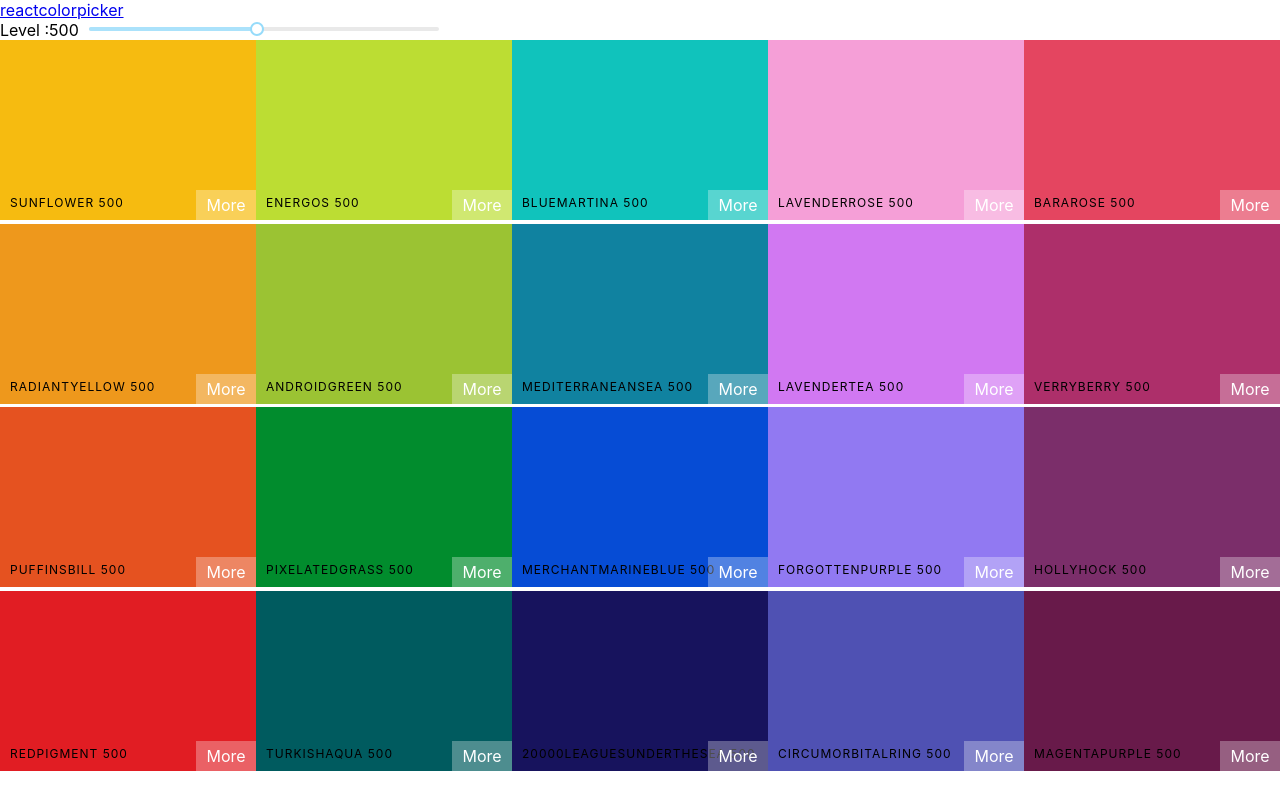
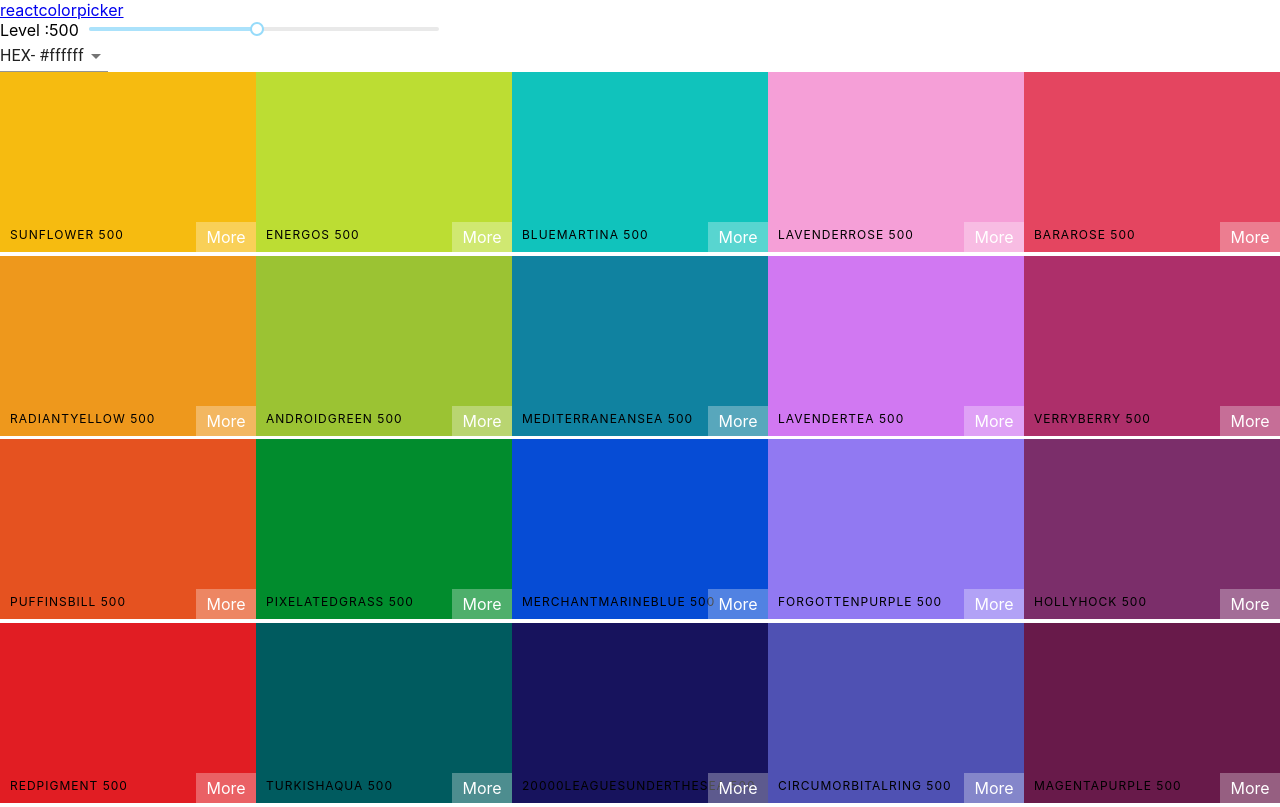
Before and after one commit to tanaya123-comp/Color-Project, a React (Create React App) app: page / in a window 1280 px wide. Built offline with nearby package versions, Linux system fonts and the light colour scheme.

Commit message:
Added selecter

```diff
--- a/package.json
+++ b/package.json
@@ -3,6 +3,7 @@
   "version": "0.1.0",
   "private": true,
   "dependencies": {
+    "@material-ui/core": "^4.11.2",
     "@testing-library/jest-dom": "^5.11.6",
     "@testing-library/react": "^11.2.2",
     "@testing-library/user-event": "^12.5.0",
--- a/src/Navbar.js
+++ b/src/Navbar.js
@@ -1,11 +1,25 @@
 import React,{Component} from 'react';
 import Slider from 'rc-slider';
 import 'rc-slider/assets/index.css';
+import Select from "@material-ui/core/Select";
+import MenuItem from "@material-ui/core/MenuItem";
 
 class Navbar extends Component{
 
     constructor(props){
         super(props);
+
+        this.state={format:"hex"}
+
+        this.handleChange=this.handleChange.bind(this);
+
+    }
+
+    handleChange(e)
+    {
+        this.setState={format:e.target.value};
+
+        this.props.changeFormat(e.target.value);
 
     }
 
@@ -22,6 +36,13 @@
                     <Slider  defaultValue={this.props.level} step={100} min={100} max={900} onAfterChange={this.props.changeLevel}/>
                     </div>
                 </div>
+                <div className="select-container">
+                    <Select value={this.state.format} onChange={this.handleChange}>
+                        <MenuItem value="hex">HEX- #ffffff</MenuItem>
+                        <MenuItem value="rgb">RGB-rgb(255,255,255)</MenuItem>
+                        <MenuItem value="rgba">RGBA-rgba(255,255,255,1.0)</MenuItem>
+                    </Select>
+                </div>
 
             </header>
         );
--- a/src/Pallete.js
+++ b/src/Pallete.js
@@ -11,9 +11,11 @@
 
             super(props);
 
-            this.state={ level: 500 };
+            this.state={ level: 500 ,format:"hex" };
 
             this.changeLevel=this.changeLevel.bind(this);
+
+            this.changeFormat=this.changeFormat.bind(this);
 
         }
 
@@ -21,13 +23,19 @@
             this.setState({level});
         }
 
+        changeFormat(val){
+
+            this.setState({format:val});
+
+        }
+
         render()
         {
             const { colors } =this.props.palette;
-            const { level } =this.state;
+            const { level ,format } =this.state;
             const colorBoxes=colors[level].map(c=>{
 
-                return  <ColorBox background={c.hex} name={c.name}/>
+                return  <ColorBox background={c[format]} name={c.name}/>
             });
 
 
@@ -35,7 +43,7 @@
             return(
                 <div className="Pallete">
 
-                    <Navbar level={level} changeLevel={this.changeLevel}/>
+                    <Navbar level={level} changeLevel={this.changeLevel} changeFormat={this.changeFormat}/>
 
                     <div className="Pallete-colors">
                         {colorBoxes}
```
Also changed, not shown: 2 other files (tests, documents, lock files or other folders).
